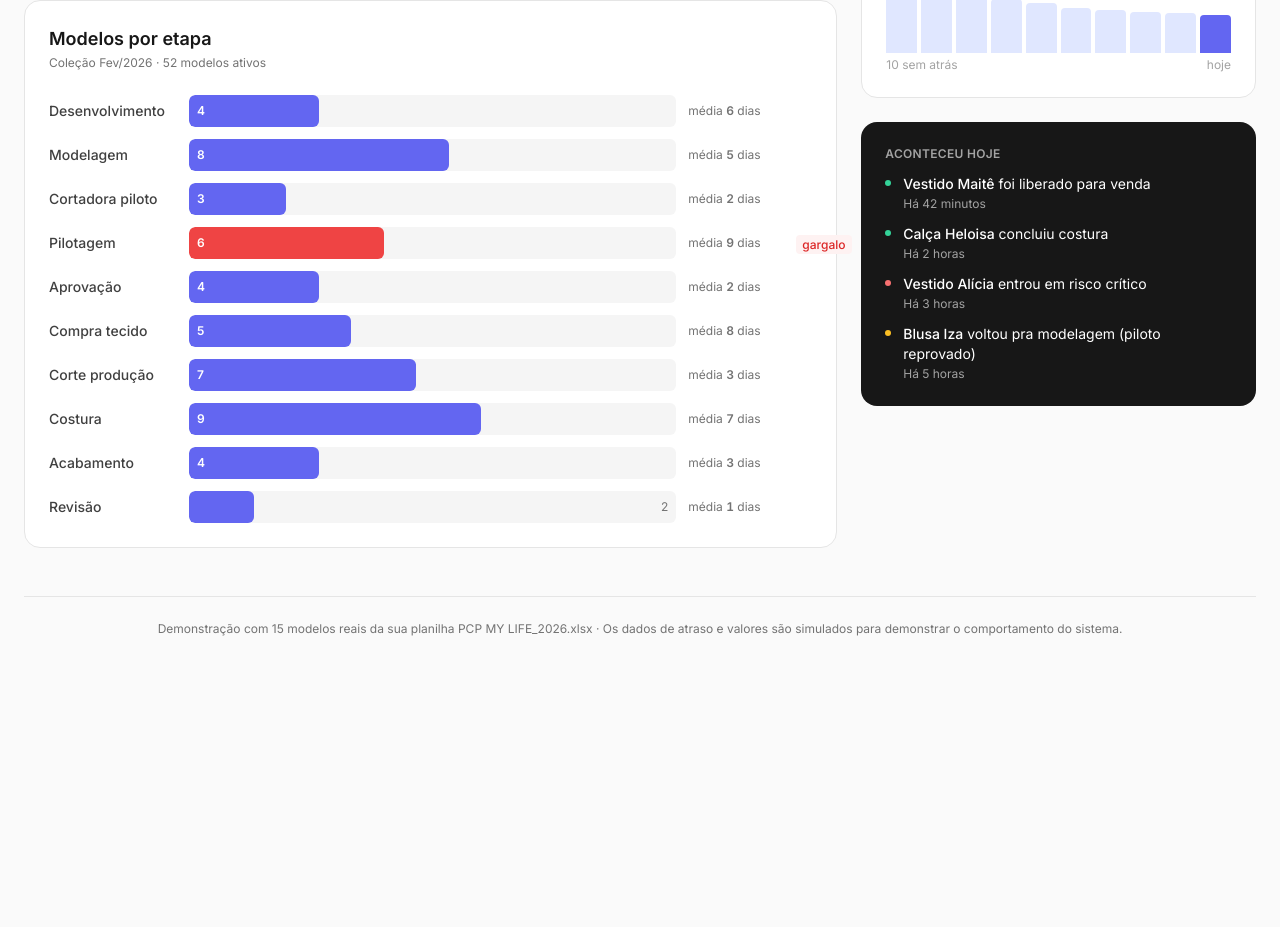
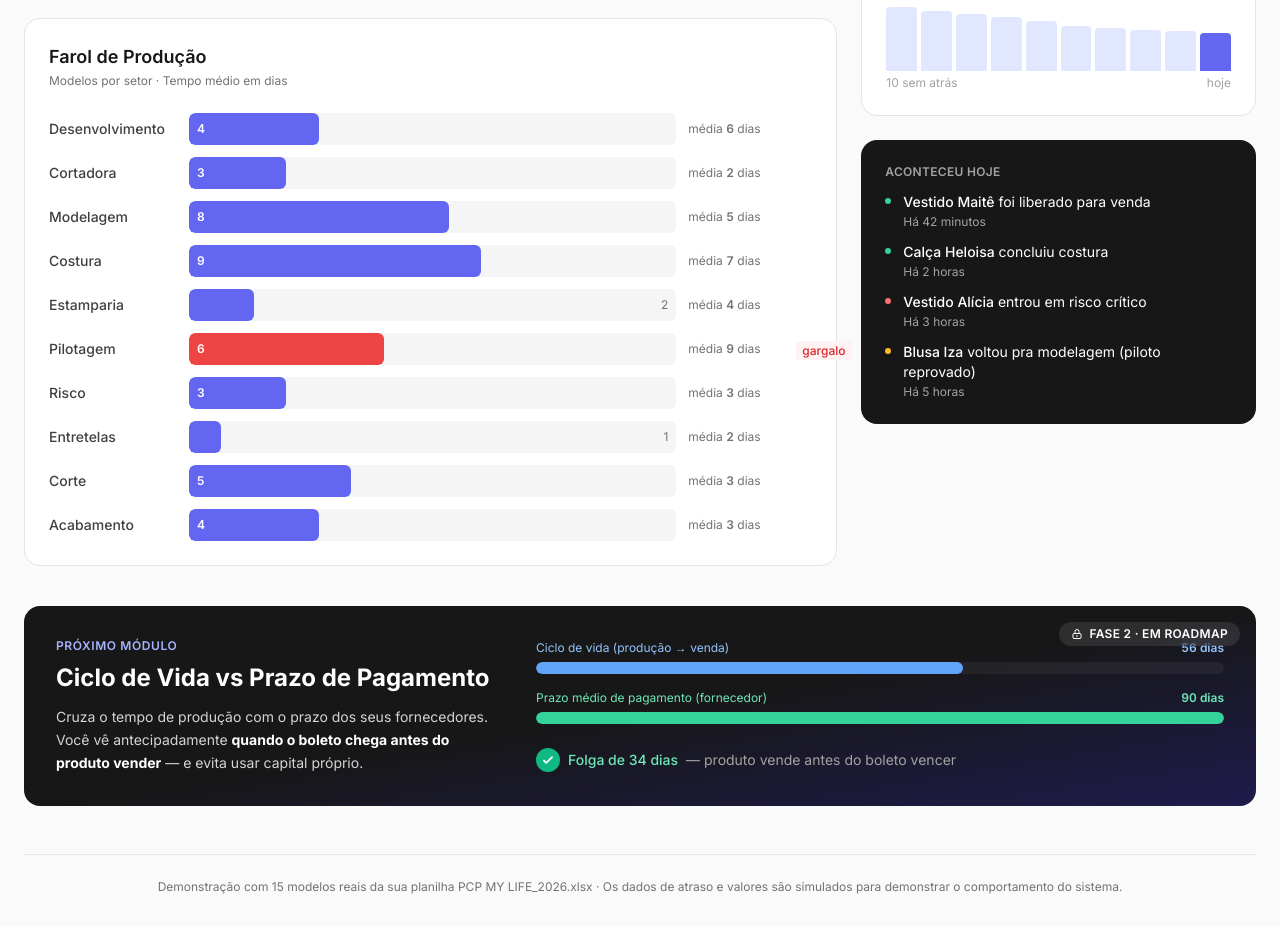
Before and after one commit to boss-0000/PCP-my-life, a plain HTML site: page index.html in a window 1280 px wide. Shown: the part 907-1834 px from the top of the page. Before the commit the page ends 1576 px from the top, so only its background shows below. Drawn offline with nearby package versions, Linux system fonts and the light colour scheme.

Commit message:
Align demo to Luiz's real taxonomy and add Fase 2 teaser
- 3 KPI cards restructured to match his BI headline metrics (Modelos em Atraso, Prejuizo Estimado, % Entregas no Prazo) with Meta values
- Modelos por etapa renamed to Farol de Producao, updated to his 10 real sectors (Desenvolvimento, Cortadora, Modelagem, Costura, Estamparia, Pilotagem, Risco, Entretelas, Corte, Acabamento)
- Corte producao renamed to Corte to match his terminology
- Colecao label Fev/2026 -> Fevereiro 2026 for consistency
- Fase 2 teaser card added: Ciclo de Vida vs Prazo de Pagamento (cash-flow intelligence preview)

```diff
--- a/index.html
+++ b/index.html
@@ -43,7 +43,7 @@
       <div class="w-8 h-8 rounded-lg bg-indigo-600 flex items-center justify-center text-white font-bold text-sm">P</div>
       <div>
         <div class="text-sm font-semibold">PCP My Life</div>
-        <div class="text-xs text-neutral-500">Demonstração · Coleção Fev/2026</div>
+        <div class="text-xs text-neutral-500">Demonstração · Coleção Fevereiro 2026</div>
       </div>
     </div>
     <div class="flex items-center gap-1 bg-neutral-100 rounded-lg p-1">
@@ -73,40 +73,49 @@
     </div>
   </div>
 
-  <!-- Semáforo grande -->
+  <!-- KPIs principais (alinhados aos indicadores do BI do Luiz) -->
   <div class="grid grid-cols-3 gap-4 mb-8">
     <div class="rounded-2xl bg-white border border-neutral-200 p-6">
       <div class="flex items-center justify-between mb-4">
-        <div class="text-sm font-medium text-neutral-500">Em risco crítico</div>
+        <div class="text-sm font-medium text-neutral-500">Modelos em Atraso</div>
         <div class="w-2.5 h-2.5 rounded-full bg-red-500"></div>
       </div>
       <div class="flex items-baseline gap-2">
         <div class="text-5xl font-bold num text-red-600">3</div>
-        <div class="text-sm text-neutral-500">modelos</div>
+        <div class="text-sm text-neutral-500">de 52</div>
       </div>
-      <div class="text-xs text-neutral-500 mt-2">R$ 8.155 parados em produção</div>
+      <div class="flex items-center justify-between mt-3 pt-3 border-t border-neutral-100">
+        <div class="text-xs text-neutral-500">Meta: <span class="font-semibold text-neutral-700 num">0</span></div>
+        <div class="text-xs font-semibold text-red-600 uppercase tracking-wide">Crítico</div>
+      </div>
     </div>
     <div class="rounded-2xl bg-white border border-neutral-200 p-6">
       <div class="flex items-center justify-between mb-4">
-        <div class="text-sm font-medium text-neutral-500">Atenção (2–4 dias)</div>
-        <div class="w-2.5 h-2.5 rounded-full bg-amber-500"></div>
+        <div class="text-sm font-medium text-neutral-500">Prejuízo Estimado</div>
+        <div class="w-2.5 h-2.5 rounded-full bg-red-500"></div>
       </div>
-      <div class="flex items-baseline gap-2">
-        <div class="text-5xl font-bold num text-amber-600">7</div>
-        <div class="text-sm text-neutral-500">modelos</div>
+      <div class="flex items-baseline gap-1">
+        <div class="text-2xl font-bold text-neutral-400 num">R$</div>
+        <div class="text-5xl font-bold num text-red-600">8.155</div>
       </div>
-      <div class="text-xs text-neutral-500 mt-2">Previsão de atraso baseada no ritmo atual</div>
+      <div class="flex items-center justify-between mt-3 pt-3 border-t border-neutral-100">
+        <div class="text-xs text-neutral-500">Meta: <span class="font-semibold text-neutral-700">R$ 0</span></div>
+        <div class="text-xs font-semibold text-red-600 uppercase tracking-wide">Crítico</div>
+      </div>
     </div>
     <div class="rounded-2xl bg-white border border-neutral-200 p-6">
       <div class="flex items-center justify-between mb-4">
-        <div class="text-sm font-medium text-neutral-500">Dentro do prazo</div>
-        <div class="w-2.5 h-2.5 rounded-full bg-emerald-500"></div>
+        <div class="text-sm font-medium text-neutral-500">Entregas no Prazo</div>
+        <div class="w-2.5 h-2.5 rounded-full bg-amber-500"></div>
       </div>
-      <div class="flex items-baseline gap-2">
-        <div class="text-5xl font-bold num text-emerald-600">42</div>
-        <div class="text-sm text-neutral-500">modelos</div>
+      <div class="flex items-baseline gap-1">
+        <div class="text-5xl font-bold num text-amber-600">81</div>
+        <div class="text-2xl font-bold text-neutral-400">%</div>
       </div>
-      <div class="text-xs text-neutral-500 mt-2">81% da coleção Fev/2026</div>
+      <div class="flex items-center justify-between mt-3 pt-3 border-t border-neutral-100">
+        <div class="text-xs text-neutral-500">Meta: <span class="font-semibold text-neutral-700 num">90%</span></div>
+        <div class="text-xs font-semibold text-amber-600 uppercase tracking-wide">Abaixo</div>
+      </div>
     </div>
   </div>
 
@@ -154,12 +163,12 @@
         </div>
       </div>
 
-      <!-- Modelos por etapa -->
+      <!-- Farol de Produção -->
       <div class="rounded-2xl bg-white border border-neutral-200 p-6">
         <div class="flex items-center justify-between mb-6">
           <div>
-            <h2 class="text-lg font-semibold">Modelos por etapa</h2>
-            <div class="text-xs text-neutral-500 mt-0.5">Coleção Fev/2026 · 52 modelos ativos</div>
+            <h2 class="text-lg font-semibold">Farol de Produção</h2>
+            <div class="text-xs text-neutral-500 mt-0.5">Modelos por setor · Tempo médio em dias</div>
           </div>
         </div>
         <div class="space-y-3">
@@ -274,6 +283,54 @@
               <span class="font-medium">Blusa Iza</span> voltou pra modelagem (piloto reprovado)
               <div class="text-xs text-neutral-400 mt-0.5">Há 5 horas</div>
             </div>
+          </div>
+        </div>
+      </div>
+    </div>
+  </div>
+
+  <!-- Fase 2 teaser: Ciclo de Vida vs Prazo de Pagamento -->
+  <div class="mt-10 rounded-2xl bg-gradient-to-br from-neutral-900 via-neutral-900 to-indigo-950 text-white overflow-hidden relative">
+    <div class="absolute top-4 right-4 flex items-center gap-1.5 text-xs bg-white/10 backdrop-blur rounded-full px-3 py-1 font-semibold uppercase tracking-wide">
+      <svg class="w-3 h-3" fill="none" stroke="currentColor" viewBox="0 0 24 24"><path stroke-linecap="round" stroke-linejoin="round" stroke-width="2" d="M12 15v2m-6 4h12a2 2 0 002-2v-6a2 2 0 00-2-2H6a2 2 0 00-2 2v6a2 2 0 002 2zm10-10V7a4 4 0 00-8 0v4h8z"/></svg>
+      Fase 2 · em roadmap
+    </div>
+    <div class="p-8 grid grid-cols-5 gap-8 items-center">
+      <div class="col-span-2">
+        <div class="text-xs font-semibold text-indigo-300 uppercase tracking-wider mb-2">Próximo módulo</div>
+        <h3 class="text-2xl font-bold mb-3">Ciclo de Vida vs Prazo de Pagamento</h3>
+        <p class="text-sm text-neutral-300 leading-relaxed">
+          Cruza o tempo de produção com o prazo dos seus fornecedores.
+          Você vê antecipadamente <strong class="text-white">quando o boleto chega antes do produto vender</strong> —
+          e evita usar capital próprio.
+        </p>
+      </div>
+      <div class="col-span-3">
+        <div class="space-y-4">
+          <div>
+            <div class="flex justify-between text-xs mb-1.5">
+              <span class="text-blue-300">Ciclo de vida (produção → venda)</span>
+              <span class="text-blue-300 font-semibold num">56 dias</span>
+            </div>
+            <div class="h-3 bg-white/5 rounded-full overflow-hidden">
+              <div class="h-full bg-blue-400 rounded-full" style="width: 62%"></div>
+            </div>
+          </div>
+          <div>
+            <div class="flex justify-between text-xs mb-1.5">
+              <span class="text-emerald-300">Prazo médio de pagamento (fornecedor)</span>
+              <span class="text-emerald-300 font-semibold num">90 dias</span>
+            </div>
+            <div class="h-3 bg-white/5 rounded-full overflow-hidden">
+              <div class="h-full bg-emerald-400 rounded-full" style="width: 100%"></div>
+            </div>
+          </div>
+          <div class="pt-2 flex items-center gap-2 text-sm">
+            <div class="w-6 h-6 rounded-full bg-emerald-500 flex items-center justify-center shrink-0">
+              <svg class="w-3.5 h-3.5 text-white" fill="none" stroke="currentColor" viewBox="0 0 24 24"><path stroke-linecap="round" stroke-linejoin="round" stroke-width="3" d="M5 13l4 4L19 7"/></svg>
+            </div>
+            <span class="text-emerald-300 font-medium">Folga de 34 dias</span>
+            <span class="text-neutral-400">— produto vende antes do boleto vencer</span>
           </div>
         </div>
       </div>
@@ -609,7 +666,7 @@ function app() {
           { nome: 'Pilotagem',         status: 'atrasado',  responsavel: 'Fernanda',   previsto: '27/02', diasAtraso: 5, obs: 'Aguardando ajuste na cava' },
           { nome: 'Aprovação',         status: 'pendente' },
           { nome: 'Compra tecido',     status: 'pendente' },
-          { nome: 'Corte produção',    status: 'pendente' },
+          { nome: 'Corte',    status: 'pendente' },
           { nome: 'Costura',           status: 'pendente' },
           { nome: 'Acabamento',        status: 'pendente' },
           { nome: 'Revisão',           status: 'pendente' },
@@ -625,7 +682,7 @@ function app() {
           { nome: 'Cortadora piloto',  status: 'pendente' },
           { nome: 'Pilotagem',         status: 'pendente' },
           { nome: 'Aprovação',         status: 'pendente' },
-          { nome: 'Corte produção',    status: 'pendente' },
+          { nome: 'Corte',    status: 'pendente' },
           { nome: 'Costura',           status: 'pendente' },
           { nome: 'Acabamento',        status: 'pendente' },
           { nome: 'Liberado',          status: 'pendente' },
@@ -633,7 +690,7 @@ function app() {
       },
       {
         ref: 1917, nome: 'VESTIDO AGATHA', qnt: 95, consumo: 2.44, valorMetro: 4.20,
-        etapa: 'Corte produção', status: 'atrasado', diasAtraso: 4, diasEtapa: 7,
+        etapa: 'Corte', status: 'atrasado', diasAtraso: 4, diasEtapa: 7,
         etapas: [
           { nome: 'Desenvolvimento',   status: 'concluido', responsavel: 'Ana Paula',  dataReal: '07/01', previsto: '07/01' },
           { nome: 'Modelagem',         status: 'concluido', responsavel: 'Márcia',     dataReal: '06/01', previsto: '06/01' },
@@ -642,7 +699,7 @@ function app() {
           { nome: 'Aprovação',         status: 'concluido', responsavel: 'Luiz',       dataReal: '22/01', previsto: '20/01' },
           { nome: 'Compra tecido',     status: 'concluido', responsavel: 'Rodrigo',    dataReal: '02/02', previsto: '30/01' },
           { nome: 'Recebimento',       status: 'concluido', responsavel: 'Rodrigo',    dataReal: '18/02', previsto: '15/02' },
-          { nome: 'Corte produção',    status: 'atrasado',  responsavel: 'Carlos',     previsto: '10/07', diasAtraso: 4, obs: 'Encaixe travou - falta de operador' },
+          { nome: 'Corte',    status: 'atrasado',  responsavel: 'Carlos',     previsto: '10/07', diasAtraso: 4, obs: 'Encaixe travou - falta de operador' },
           { nome: 'Costura',           status: 'pendente' },
           { nome: 'Acabamento',        status: 'pendente' },
           { nome: 'Liberado',          status: 'pendente' },
@@ -681,7 +738,7 @@ function app() {
           { nome: 'Aprovação',         status: 'concluido', responsavel: 'Luiz',       dataReal: '15/12', previsto: '15/12' },
           { nome: 'Compra tecido',     status: 'concluido', responsavel: 'Rodrigo',    dataReal: '20/12', previsto: '20/12' },
           { nome: 'Recebimento',       status: 'concluido', responsavel: 'Rodrigo',    dataReal: '08/01', previsto: '10/01' },
-          { nome: 'Corte produção',    status: 'concluido', responsavel: 'Carlos',     dataReal: '05/07', previsto: '06/07' },
+          { nome: 'Corte',    status: 'concluido', responsavel: 'Carlos',     dataReal: '05/07', previsto: '06/07' },
           { nome: 'Costura',           status: 'atual',     responsavel: 'Equipe A',   previsto: '20/07', obs: 'Fluxo dentro do ritmo' },
           { nome: 'Acabamento',        status: 'pendente' },
           { nome: 'Liberado',          status: 'pendente' },
@@ -715,24 +772,25 @@ function app() {
     get criticos() {
       return [
         { ref: 1723, nome: 'VESTIDO ALÍCIA',   etapa: 'Pilotagem',       diasEtapa: 9, previsto: '15/07', valorParado: 4512.11, severidade: 'alta' },
-        { ref: 1917, nome: 'VESTIDO AGATHA',   etapa: 'Corte produção',  diasEtapa: 7, previsto: '18/07', valorParado: 973.56,  severidade: 'alta' },
+        { ref: 1917, nome: 'VESTIDO AGATHA',   etapa: 'Corte',  diasEtapa: 7, previsto: '18/07', valorParado: 973.56,  severidade: 'alta' },
         { ref: 1913, nome: 'BLUSA IZA',        etapa: 'Modelagem',       diasEtapa: 6, previsto: '20/07', valorParado: 1537.20, severidade: 'alta' },
         { ref: 1704, nome: 'AQUETA ALÍCIA',    etapa: 'Modelagem',       diasEtapa: 4, previsto: '22/07', valorParado: 2105.65, severidade: 'media' },
         { ref: 1918, nome: 'VESTIDO BALONÊ',   etapa: 'Aprovação',       diasEtapa: 3, previsto: '19/07', valorParado: 2352.00, severidade: 'media' },
       ]
     },
 
+    // 10 setores reais do Farol de Produção do Luiz (taxonomia do BI dele)
     etapasResumo: [
       { nome: 'Desenvolvimento', count: 4,  mediaDias: 6,  gargalo: false },
+      { nome: 'Cortadora',       count: 3,  mediaDias: 2,  gargalo: false },
       { nome: 'Modelagem',       count: 8,  mediaDias: 5,  gargalo: false },
-      { nome: 'Cortadora piloto',count: 3,  mediaDias: 2,  gargalo: false },
+      { nome: 'Costura',         count: 9,  mediaDias: 7,  gargalo: false },
+      { nome: 'Estamparia',      count: 2,  mediaDias: 4,  gargalo: false },
       { nome: 'Pilotagem',       count: 6,  mediaDias: 9,  gargalo: true  },
-      { nome: 'Aprovação',       count: 4,  mediaDias: 2,  gargalo: false },
-      { nome: 'Compra tecido',   count: 5,  mediaDias: 8,  gargalo: false },
-      { nome: 'Corte produção',  count: 7,  mediaDias: 3,  gargalo: false },
-      { nome: 'Costura',         count: 9,  mediaDias: 7,  gargalo: false },
+      { nome: 'Risco',           count: 3,  mediaDias: 3,  gargalo: false },
+      { nome: 'Entretelas',      count: 1,  mediaDias: 2,  gargalo: false },
+      { nome: 'Corte',           count: 5,  mediaDias: 3,  gargalo: false },
       { nome: 'Acabamento',      count: 4,  mediaDias: 3,  gargalo: false },
-      { nome: 'Revisão',         count: 2,  mediaDias: 1,  gargalo: false },
     ],
 
     get modelosHoje() {
```
